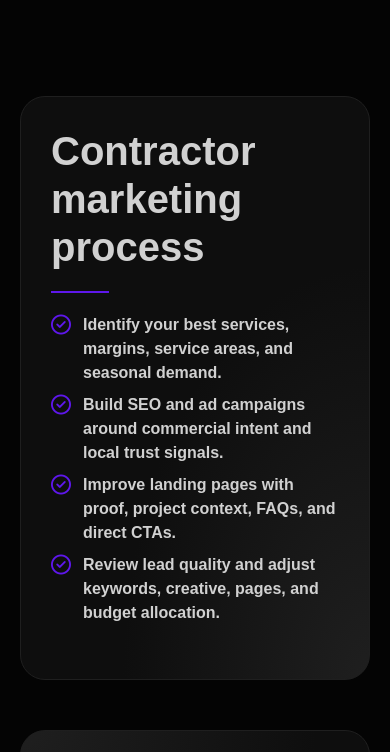
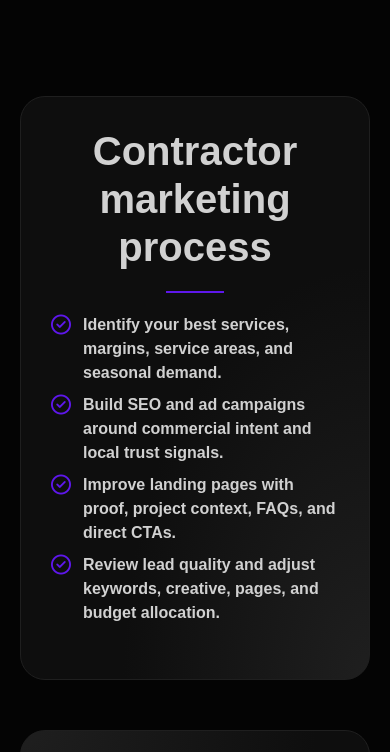
Before and after one commit to mabgcm/newravlink, a React (Vite) app: page /services/contractor-marketing in a window 390 px wide. Shown: the part 1395-2147 px from the top of the page. Built offline with nearby package versions, Linux system fonts and the light colour scheme; a web font is replaced by a local one.

Commit message:
Center CTA banner and process card on mobile

```diff
--- a/src/assets/css/responsive.css
+++ b/src/assets/css/responsive.css
@@ -770,6 +770,23 @@
         width: 100%;
     }
 
+    .cta-service-banner {
+        text-align: center;
+    }
+
+    .cta-service-banner .link-wrapper {
+        justify-content: center;
+    }
+
+    .service-included {
+        align-items: center;
+        text-align: center;
+    }
+
+    .service-included .check-list {
+        text-align: left;
+    }
+
     .copyright,
     .legal-link {
         font-size: var(--font-size-xs);
```
